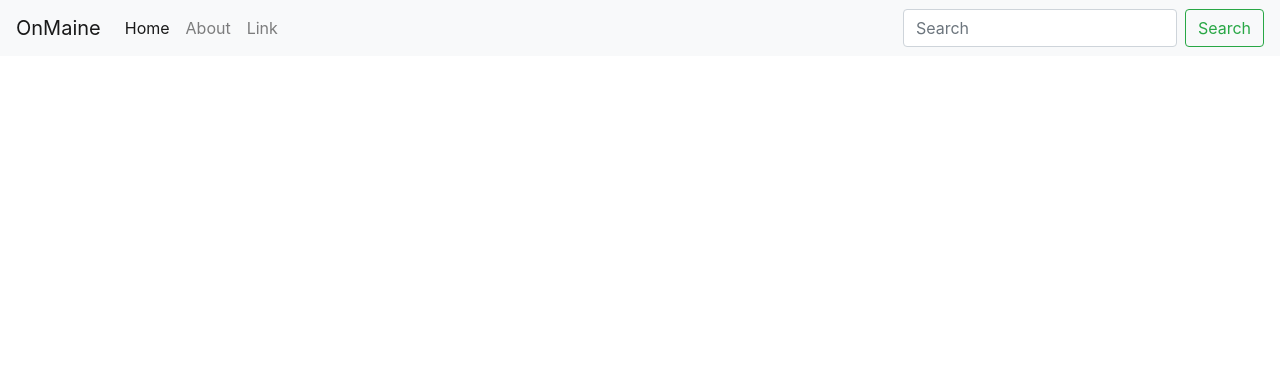
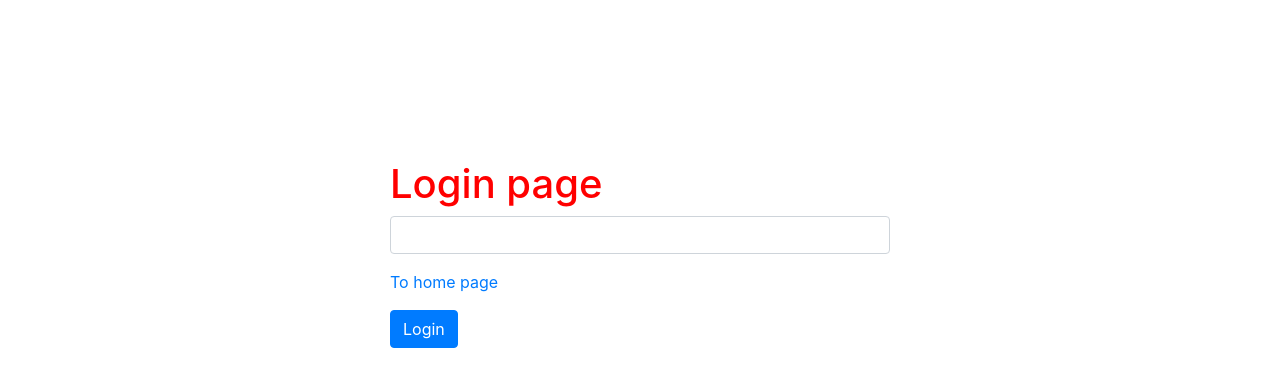
Before and after one commit to OnMaine/Nuxt-landing, a Nuxt app in the folder nuxt-landing/: page /Login in a window 1280 px wide. Before the commit this address had no page. Shown: the top 386 px of the page. Built offline with nearby package versions, Linux system fonts and the light colour scheme.

Commit message:
Lerned some information about layouts, components, pages
added sass.

```diff
--- a/nuxt-landing/components/Navbar.vue
+++ b/nuxt-landing/components/Navbar.vue
@@ -7,14 +7,30 @@
 
   <div class="collapse navbar-collapse" id="navbarSupportedContent">
     <ul class="navbar-nav mr-auto">
-      <li class="nav-item active">
-        <a class="nav-link" href="#">Home <span class="sr-only">(current)</span></a>
+      <li class="nav-item">
+        <nuxt-link exact active-class="active" class="nav-link" to="/">
+          Home
+        </nuxt-link>
       </li>
       <li class="nav-item">
-        <a class="nav-link" href="#">About</a>
+        <nuxt-link active-class="active" class="nav-link" to="/about">
+          About
+        </nuxt-link>
       </li>
       <li class="nav-item">
-        <a class="nav-link" href="#">Link</a>
+        <nuxt-link active-class="active" class="nav-link" to="/link">
+          Link
+        </nuxt-link>
+      </li>
+      <li class="nav-item">
+        <nuxt-link active-class="active" class="nav-link" to="/users">
+          Users
+        </nuxt-link>
+      </li>
+      <li class="nav-item">
+        <nuxt-link active-class="active" class="nav-link" to="/login">
+          Login
+        </nuxt-link>
       </li>
     </ul>
     <form class="form-inline my-2 my-lg-0">
--- /dev/null
+++ b/nuxt-landing/layouts/empty.vue
@@ -0,0 +1,17 @@
+<template lang="html">
+  <div class="empty-layout">
+    <nuxt/>
+  </div>
+</template>
+
+<script>
+export default {
+}
+</script>
+
+<style lang="sass">
+  .empty-layout
+    display: flex
+    justify-content: center
+    padding-top: 5rem
+</style>
--- /dev/null
+++ b/nuxt-landing/layouts/error.vue
@@ -0,0 +1,22 @@
+<template>
+  <section>
+    <h1>Error 404</h1>
+
+    <nuxt-link to="/">Home</nuxt-link>
+  </section>
+</template>
+
+<script>
+export default {
+}
+</script>
+
+<style lang="sass">
+section
+  width: 600px
+  margin: 0 auto
+  padding-top: 5rem
+
+h1
+  color: red
+</style>
--- a/nuxt-landing/package.json
+++ b/nuxt-landing/package.json
@@ -14,7 +14,9 @@
   },
   "dependencies": {
     "bootstrap": "^4.3.1",
-    "nuxt": "^2.0.0"
+    "node-sass": "^4.13.0",
+    "nuxt": "^2.0.0",
+    "sass-loader": "^8.0.0"
   },
   "devDependencies": {
     "babel-eslint": "^10.0.1",
--- /dev/null
+++ b/nuxt-landing/pages/About.vue
@@ -0,0 +1,19 @@
+<template>
+  <section>
+    <h1>About page</h1>
+
+    <p>Lorem ipsum dolor sit amet, consectetur adipisicing elit, sed do eiusmod tempor incididunt ut labore et dolore magna aliqua. Ut enim ad minim veniam, quis nostrud exercitation ullamco laboris nisi ut aliquip ex ea commodo consequat. Duis aute irure dolor in reprehenderit in voluptate velit esse cillum dolore eu fugiat nulla pariatur. Excepteur sint occaecat cupidatat non proident, sunt in culpa qui officia deserunt mollit anim id est laborum.</p>
+
+    <p>Lorem ipsum dolor sit amet, consectetur adipisicing elit, sed do eiusmod tempor incididunt ut labore et dolore magna aliqua. Ut enim ad minim veniam, quis nostrud exercitation ullamco laboris nisi ut aliquip ex ea commodo consequat. Duis aute irure dolor in reprehenderit in voluptate velit esse cillum dolore eu fugiat nulla pariatur. Excepteur sint occaecat cupidatat non proident, sunt in culpa qui officia deserunt mollit anim id est laborum.Lorem ipsum dolor sit amet, consectetur adipisicing elit, sed do eiusmod tempor incididunt ut labore et dolore magna aliqua. Ut enim ad minim veniam, quis nostrud exercitation ullamco laboris nisi ut aliquip ex ea commodo consequat. Duis aute irure dolor in reprehenderit in voluptate velit esse cillum dolore eu fugiat nulla pariatur. Excepteur sint occaecat cupidatat non proident, sunt in culpa qui officia deserunt mollit anim id est laborum.</p>
+    <p>Lorem ipsum dolor sit amet, consectetur adipisicing elit, sed do eiusmod tempor incididunt ut labore et dolore magna aliqua. Ut enim ad minim veniam, quis nostrud exercitation ullamco laboris nisi ut aliquip ex ea commodo consequat. Duis aute irure dolor in reprehenderit in voluptate velit esse cillum dolore eu fugiat nulla pariatur. Excepteur sint occaecat cupidatat non proident, sunt in culpa qui officia deserunt mollit anim id est laborum.</p>
+  </section>
+</template>
+
+<script>
+export default {
+}
+</script>
+
+<style>
+
+</style>
--- /dev/null
+++ b/nuxt-landing/pages/Login.vue
@@ -0,0 +1,28 @@
+<template lang="html">
+  <section>
+    <form>
+      <h1>Login page</h1>
+      <div class="form-group">
+        <input type="text" class="form-control">
+      </div>
+
+      <p>
+        <nuxt-link to="/">To home page</nuxt-link>
+      </p>
+
+      <button class="btn btn-primary" type="submit">Login</button>
+    </form>
+  </section>
+</template>
+
+<script>
+export default {
+  layout: 'empty'
+}
+</script>
+
+<style lang="sass">
+form
+  width: 500px
+  margin: 0 auto
+</style>
--- /dev/null
+++ b/nuxt-landing/pages/link.vue
@@ -0,0 +1,15 @@
+<template >
+  <section>
+    <h1>LINK</h1>
+    <p>asdasdasdasd</p>
+  </section>
+</template>
+
+<script>
+export default {
+}
+</script>
+
+<style>
+
+</style>
--- /dev/null
+++ b/nuxt-landing/pages/users/_id.vue
@@ -0,0 +1,13 @@
+<template >
+  <section>
+    <h1>User {{$route.params.id}}</h1>
+  </section>
+</template>
+
+<script>
+export default {
+}
+</script>
+
+<style>
+</style>
--- /dev/null
+++ b/nuxt-landing/pages/users/index.vue
@@ -0,0 +1,24 @@
+<template>
+  <section>
+    <h1>Users page</h1>
+
+    <ul>
+      <li v-for="user of 5 " :key="user">
+      <a href="#" @click.prevent="openUser(user)">User {{user}}</a>
+      </li>
+    </ul>
+  </section>
+</template>
+
+<script>
+export default {
+  methods: {
+    openUser(user) {
+      this.$router.push('/users/' + user)
+    }
+  }
+}
+</script>
+
+<style>
+</style>
```
Also changed, not shown: 1 other file (tests, documents, lock files or other folders).
